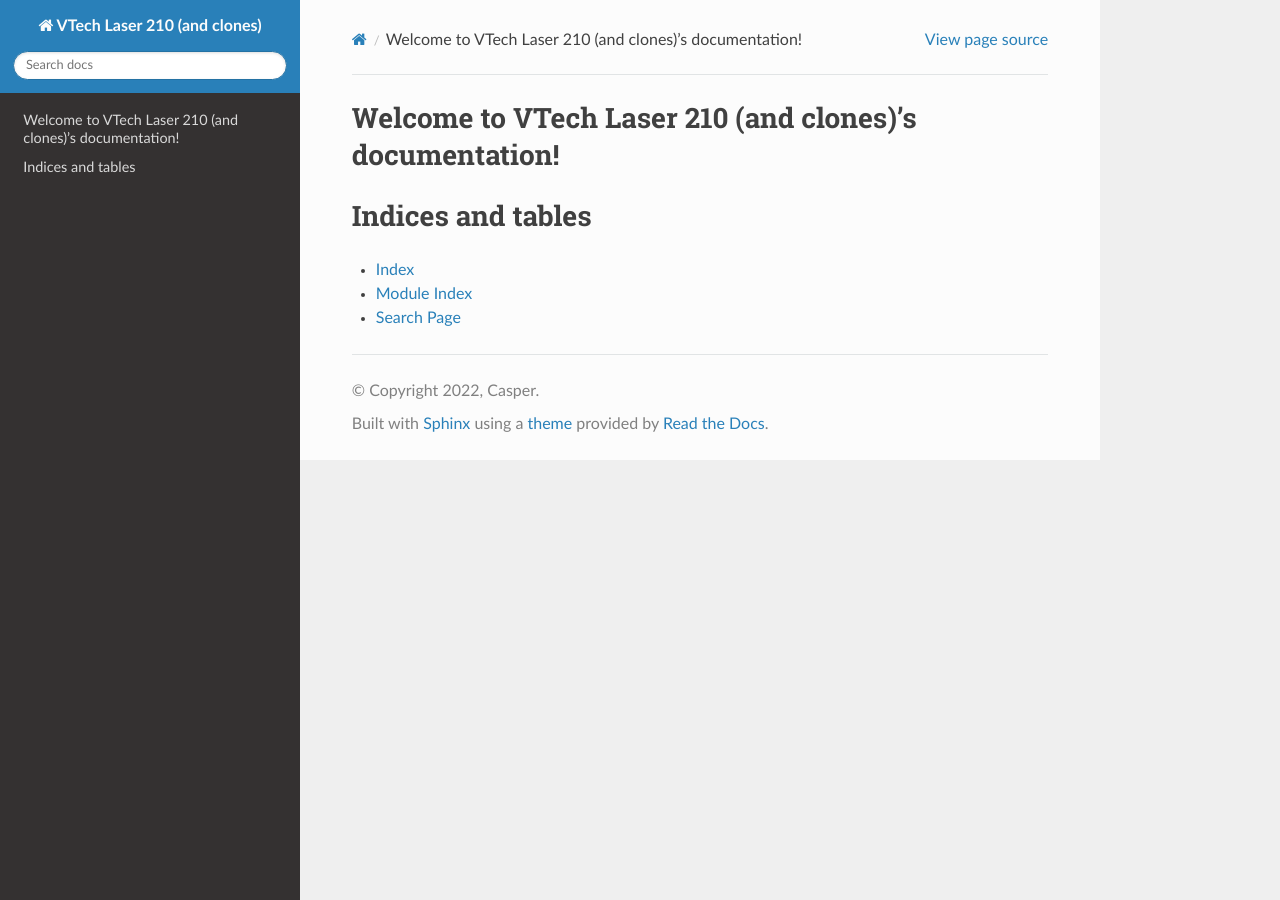
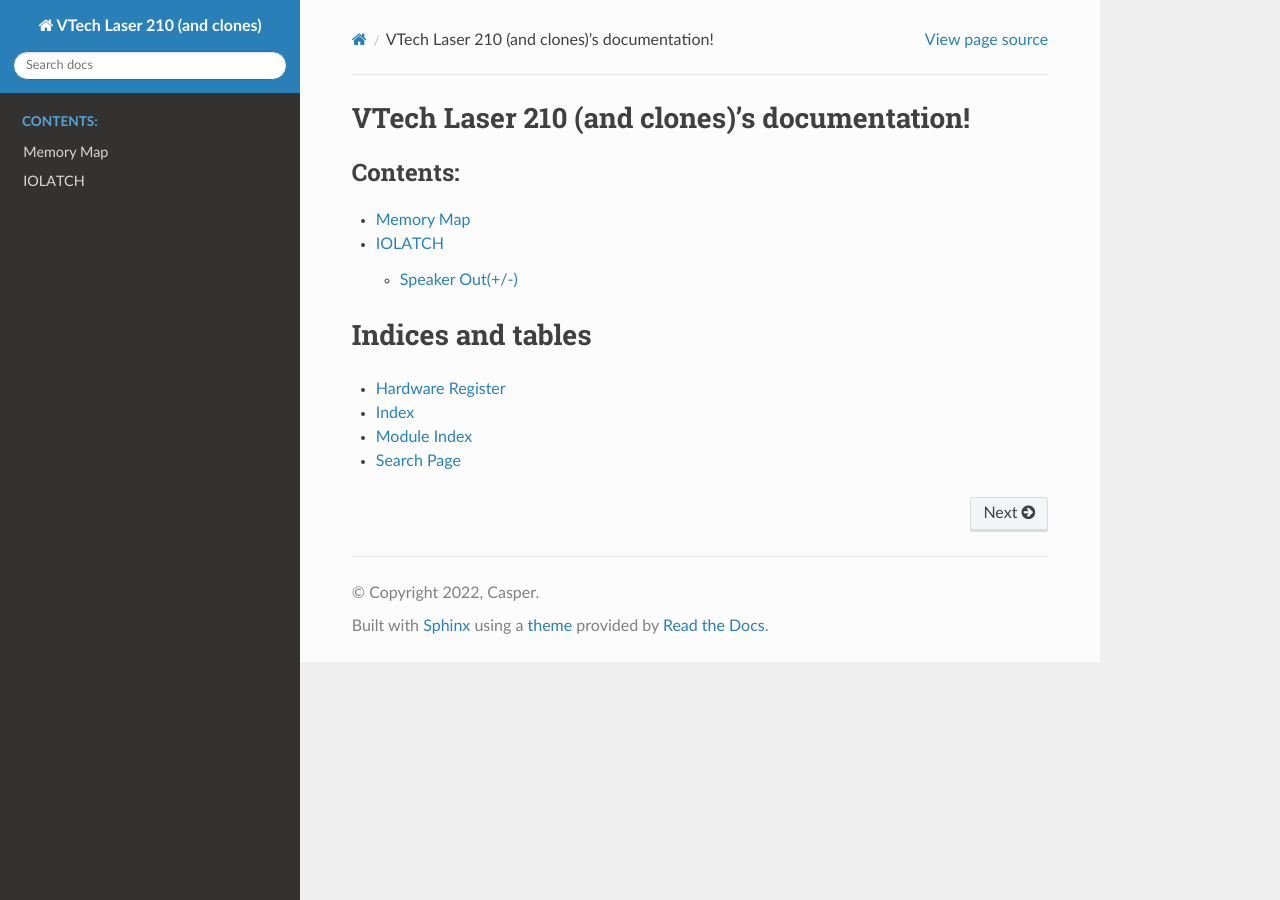
Before and after one commit to CasperDev/vz-docs, a Sphinx documentation site: the page built from source/index.rst, in a window 1280 px wide. Built offline with Sphinx 7.4.7 and the Read the Docs theme 2.0.0, drawn with Linux system fonts in a browser that asks for light colours.

Commit message:
Win ready

```diff
--- a/source/conf.py
+++ b/source/conf.py
@@ -15,7 +15,7 @@
 # import os
 # import sys
 # sys.path.insert(0, os.path.abspath('.'))
-import sphinx_rtd_theme
+#import sphinx_rtd_theme
 
 # -- Project information -----------------------------------------------------
 
@@ -61,7 +61,7 @@
 #
 # This is also used if you do content translation via gettext catalogs.
 # Usually you set "language" from the command line for these cases.
-language = None
+language = 'en'
 
 # List of patterns, relative to source directory, that match files and
 # directories to ignore when looking for source files.
--- a/source/index.rst
+++ b/source/index.rst
@@ -3,18 +3,21 @@
    You can adapt this file completely to your liking, but it should at least
    contain the root `toctree` directive.
 
-Welcome to VTech Laser 210 (and clones)'s documentation!
-========================================================
+VTech Laser 210 (and clones)'s documentation!
+=============================================
 
 .. toctree::
-   :maxdepth: 2
+   :maxdepth: 3
    :caption: Contents:
 
+   memmap
+   memmap/iolatch
 
 
 Indices and tables
 ==================
 
+* :ref:`Hardware Register <IOLATCH>`
 * :ref:`genindex`
 * :ref:`modindex`
 * :ref:`search`
--- /dev/null
+++ b/source/memmap.rst
@@ -0,0 +1,4 @@
+Memory Map
+==========
+
+   * IO Latch Register :ref:`Hardware Register <IOLATCH>`
```
Also changed, not shown: source/memmap/iolatch.rst (added, +23 -0 lines), 1 other file.
